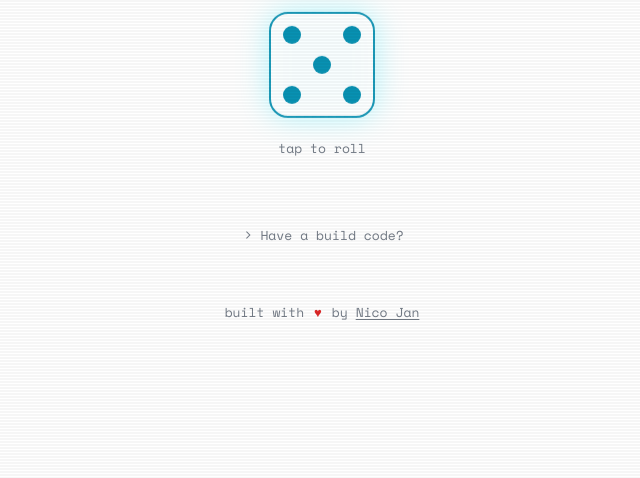
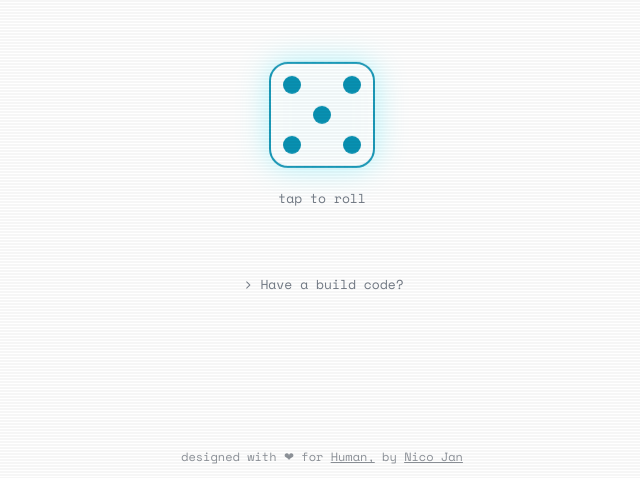
Before and after one commit to nicojan/pocket-dystopia, a plain HTML site: page index.html in a window 1280 px wide. Shown: the part 322-800 px from the top of the page, without its empty margins (318-958 px from the left). Drawn offline with nearby package versions, Linux system fonts and the light colour scheme.

Commit message:
feat: align with forhuman.ca — credit, og:url, og:image

```diff
--- a/index.html
+++ b/index.html
@@ -18,12 +18,12 @@
   <!-- Open Graph -->
   <meta property="og:title" content="Pocket Dystopia">
   <meta property="og:description" content="Roll a satirical dystopian story seed. Lock traits, re-roll sections, share your build.">
-  <meta property="og:image" content="https://classwith.nicojan.com/pocket-dystopia/og-image-v2.png">
+  <meta property="og:image" content="https://pocketdystopia.forhuman.ca/og-image-v2.png">
   <meta property="og:image:width" content="1200">
   <meta property="og:image:height" content="630">
-  <meta property="og:url" content="https://classwith.nicojan.com/pocket-dystopia/">
+  <meta property="og:url" content="https://pocketdystopia.forhuman.ca/">
   <meta property="twitter:card" content="summary_large_image">
-  <meta property="twitter:image" content="https://classwith.nicojan.com/pocket-dystopia/og-image-v2.png">
+  <meta property="twitter:image" content="https://pocketdystopia.forhuman.ca/og-image-v2.png">
 
   <!-- Fonts -->
   <link href="https://fonts.googleapis.com/css2?family=Space+Grotesk:wght@400;700&family=Space+Mono:wght@400;700&display=swap" rel="stylesheet">
@@ -84,9 +84,6 @@
       </div>
     </div>
 
-    <div class="footer">
-      built with <span aria-label="love">♥</span> by <a href="https://nicojan.com" target="_blank" rel="noopener noreferrer" class="footer-link">Nico Jan</a>
-    </div>
   </div>
 
   <!-- ===== RESULTS SCREEN ===== -->
@@ -202,9 +199,6 @@
       </div>
     </main>
 
-    <div class="footer app-container">
-      built with <span aria-label="love">♥</span> by <a href="https://nicojan.com" target="_blank" rel="noopener noreferrer" class="footer-link">Nico Jan</a>
-    </div>
   </div>
 
   <!-- ===== SHARE MODAL (export hub) ===== -->
@@ -322,5 +316,11 @@
 
   <script src="data.js"></script>
   <script src="app.js"></script>
+
+  <p class="forhuman-credit">
+    designed with ❤ for
+    <a href="https://forhuman.ca" target="_blank" rel="noopener">Human,</a>
+    by <a href="https://nicojan.com" target="_blank" rel="noopener">Nico Jan</a>
+  </p>
 </body>
 </html>
--- a/styles.css
+++ b/styles.css
@@ -1318,33 +1318,6 @@ body::before {
   transform: scale(0.85);
 }
 
-/* --- Footer --- */
-.footer {
-  text-align: center;
-  padding: var(--space-xl) 0;
-  color: var(--text-tertiary);
-  /* HIG Footnote: 13pt */
-  font-size: 0.8125rem;
-}
-
-.footer [aria-label="love"] {
-  color: var(--accent-red);
-  font-size: 1em;
-  margin: 0 0.15em;
-}
-
-.footer-link {
-  color: inherit;
-  text-decoration: underline;
-  text-underline-offset: 2px;
-  transition: color 0.2s ease;
-}
-
-.footer-link:hover,
-.footer-link:focus-visible {
-  color: var(--accent-cyan);
-}
-
 /* --- Modal --- */
 .modal-overlay {
   position: fixed;
@@ -2171,3 +2144,18 @@ kbd {
   gap: var(--space-sm);
   justify-content: center;
 }
+
+.forhuman-credit {
+  position: fixed;
+  bottom: 0.75rem;
+  left: 0;
+  right: 0;
+  text-align: center;
+  font-size: 0.75rem;
+  opacity: 0.5;
+  margin: 0;
+  padding: 0 1rem;
+}
+.forhuman-credit a {
+  color: inherit;
+}
```
